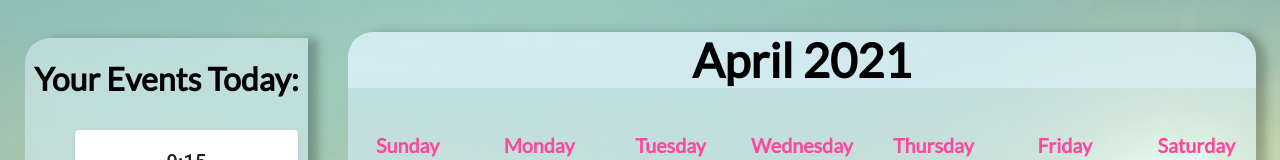
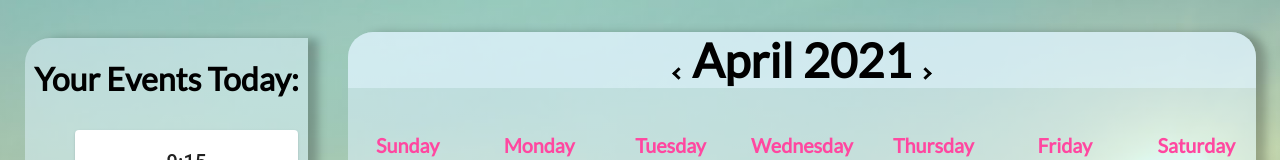
Before and after one commit to Team-25/Mynd, a React (Create React App) app in the folder Frontend/mynd/: page /Calendar in a window 1280 px wide. Shown: the top 160 px of the page. Built offline with nearby package versions, Linux system fonts and the light colour scheme.

Commit message:
[add] Added forward and backwards month arrows

```diff
--- a/Frontend/mynd/src/components/Calendar/user-calendar.scss
+++ b/Frontend/mynd/src/components/Calendar/user-calendar.scss
@@ -9,6 +9,33 @@
     margin-bottom: 25px;
     box-shadow: 10px 1px 10px #00000041;
     width:95%;
+}
+
+.arrow {
+  border: solid black;
+  border-width: 0 3px 3px 0;
+  display: inline-block;
+  padding: 3px;
+}
+
+.right {
+  transform: rotate(-45deg);
+  -webkit-transform: rotate(-45deg);
+}
+
+.left {
+  transform: rotate(135deg);
+  -webkit-transform: rotate(135deg);
+}
+
+.up {
+  transform: rotate(-135deg);
+  -webkit-transform: rotate(-135deg);
+}
+
+.down {
+  transform: rotate(45deg);
+  -webkit-transform: rotate(45deg);
 }
 
 .selected-day-events {
--- a/Frontend/mynd/src/components/Calendar/user-calendar.tsx
+++ b/Frontend/mynd/src/components/Calendar/user-calendar.tsx
@@ -42,10 +42,9 @@ class Calendar extends React.Component<IProps> {
     render() {
         return (
             <>
-            {/* !!!TODO!!! Add click on date to show its events */}
                 <div className="calendar-container">
                     <header className="month-name">
-                        <h1>{format(this.state.selectedDate,'MMMM yyyy')}</h1>
+                        <h1> <i className="arrow left" onClick={() => this.setState({selectedDate: add(this.state.selectedDate, {months:-1})})}/> {format(this.state.selectedDate,'MMMM yyyy')} <i className="arrow right" onClick={() => this.setState({selectedDate: add(this.state.selectedDate, {months:1})})}/> </h1>
                     </header>
                     <ul className="weekdays">
                         <li className="day-name" key="Sun"><abbr title="S">Sunday</abbr></li>
@@ -60,7 +59,6 @@ class Calendar extends React.Component<IProps> {
                         <ol className="day">
                             {this.getFullMonth(this.state.selectedDate).map(
                                 (date) => <li key={date.toString()}>
-                                        {/* TODO ONCLICK GET THE DAYS EVENTS  */}
                                         <div className={this.dayColour(date)} onClick={() => this.setState({selectedDate: date})}>
                                             {format(date,'dd')}
                                         </div>
```
